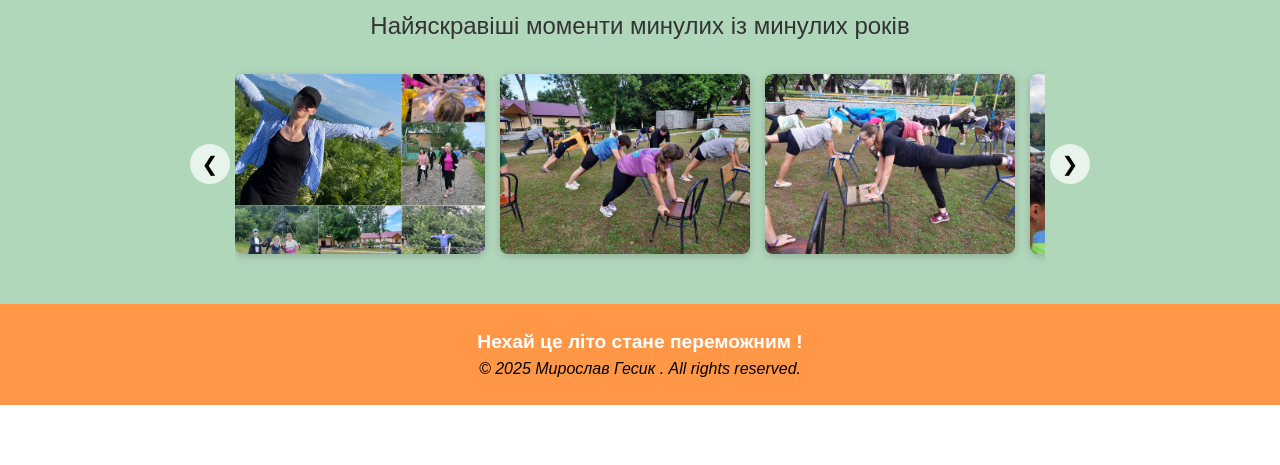
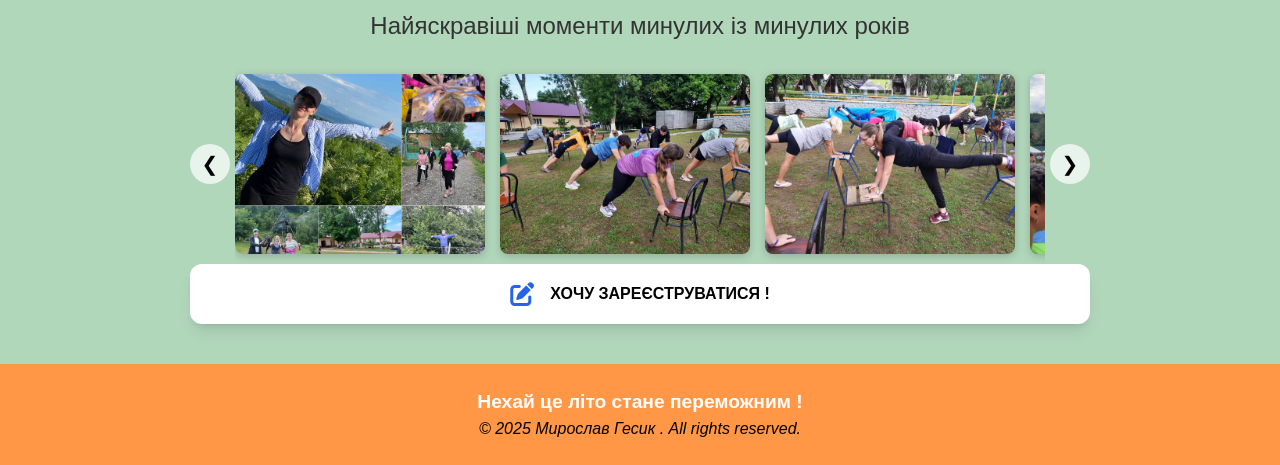
Before and after one commit to MyroslavHesyk/School, a plain HTML site: page index.html in a window 1280 px wide. Shown: the part 2759-3224 px from the top of the page. Before the commit the page ends 3164 px from the top, so only its background shows below. Drawn offline with nearby package versions, Linux system fonts and the light colour scheme; a web font is replaced by a local one.

Commit message:
add button

```diff
--- a/index.html
+++ b/index.html
@@ -138,7 +138,15 @@
       </div>
       <button class="slider-btn next-btn" onclick="moveSlide(1)">❯</button>
     </div>
+     <a href="https://forms.gle/NMsAnAEdatVsdBym8" target="_blank" class="telegram-link bg-white text-black hover:scale-105 transition-transform rounded-xl px-6 py-4 shadow-lg flex items-center justify-center gap-4 text-xl">
+        <i class="fa-solid fa-pen-to-square text-3xl text-blue-600"></i>
+        <b>ХОЧУ ЗАРЕЄСТРУВАТИСЯ !</b>
+      </a>
+
+      </div>
   </div>
+
+
 </section>
 
 
```
